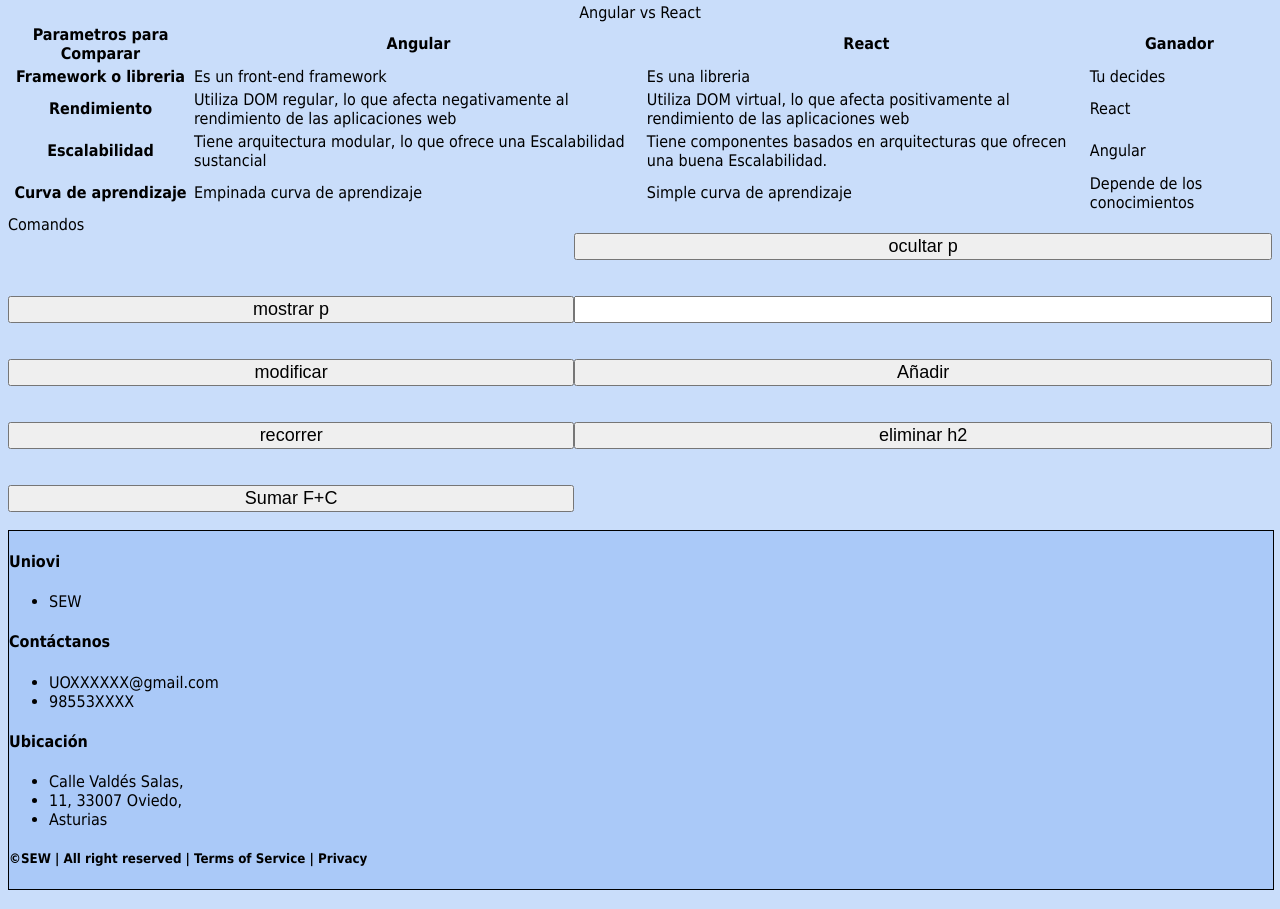
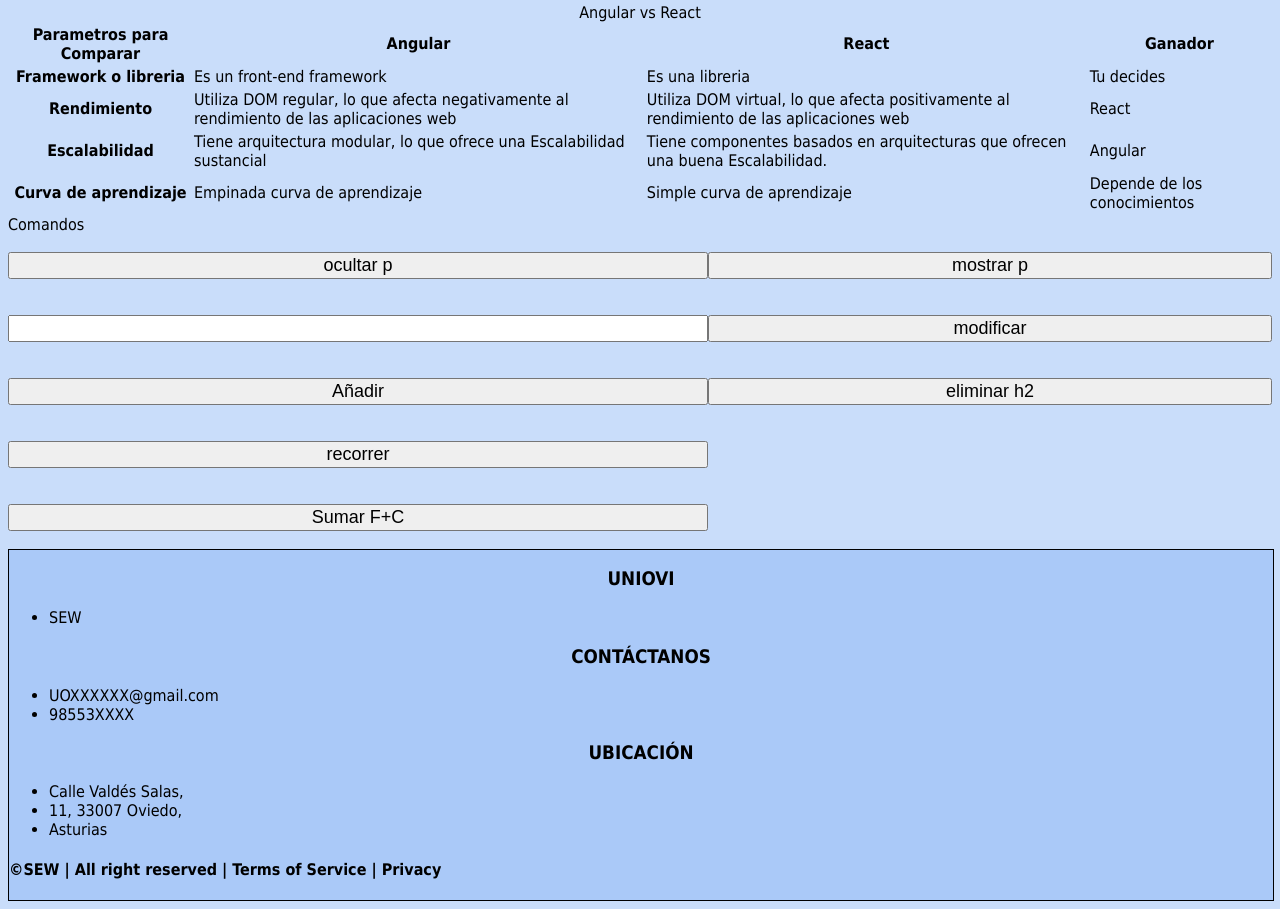
Before and after one commit to UO277819/ComputacionCliente, a plain HTML site: page index.html in a window 1280 px wide. Shown: the part 387-1296 px from the top of the page. Drawn offline with nearby package versions, Linux system fonts and the light colour scheme.

Commit message:
Update index.html

```diff
--- a/index.html
+++ b/index.html
@@ -84,8 +84,10 @@
             </tr>
         </table>
     </section>
+    <section>
+        <label for="text">Comandos</label>
+    </section>
     <form>
-        <label for="text">Comandos</label>
         <input type="button" value="ocultar p" onclick="comando.ocultar()"/>
         <input type="button" value="mostrar p" onclick="comando.mostrar()"/>
 
@@ -103,14 +105,14 @@
     </form>
     <footer>
                     <section >
-                        <h4>Uniovi</h4>
+                        <h3>Uniovi</h3>
                         <ul >
                             <li>SEW</li>
                         </ul>
                     </section>
 
                     <section >
-                        <h4>Contáctanos</h4>
+                        <h3>Contáctanos</h3>
                         <ul >
                             <li>UOXXXXXX@gmail.com</li>
                             <li>98553XXXX</li>
@@ -118,7 +120,7 @@
                     </section>
 
                     <section >
-                        <h4>Ubicación</h4>
+                        <h3>Ubicación</h3>
                         <ul >
                             <li>Calle Valdés Salas,</li>
                             <li>11, 33007 Oviedo,</li>
@@ -127,9 +129,9 @@
                     </section>
 
                 <section >
-                    <h5 >
+                    <h4 >
                         &copy;SEW | All right reserved | Terms of Service | Privacy
-                    </h5>
+                    </h4>
                 </section>
     </footer>
 
```
